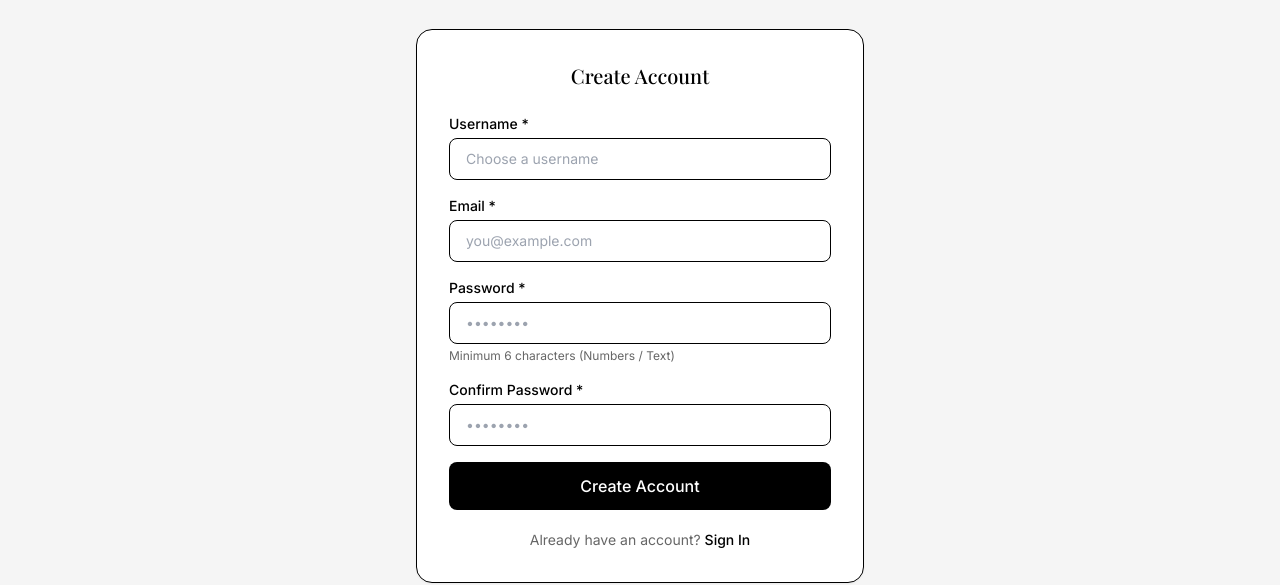
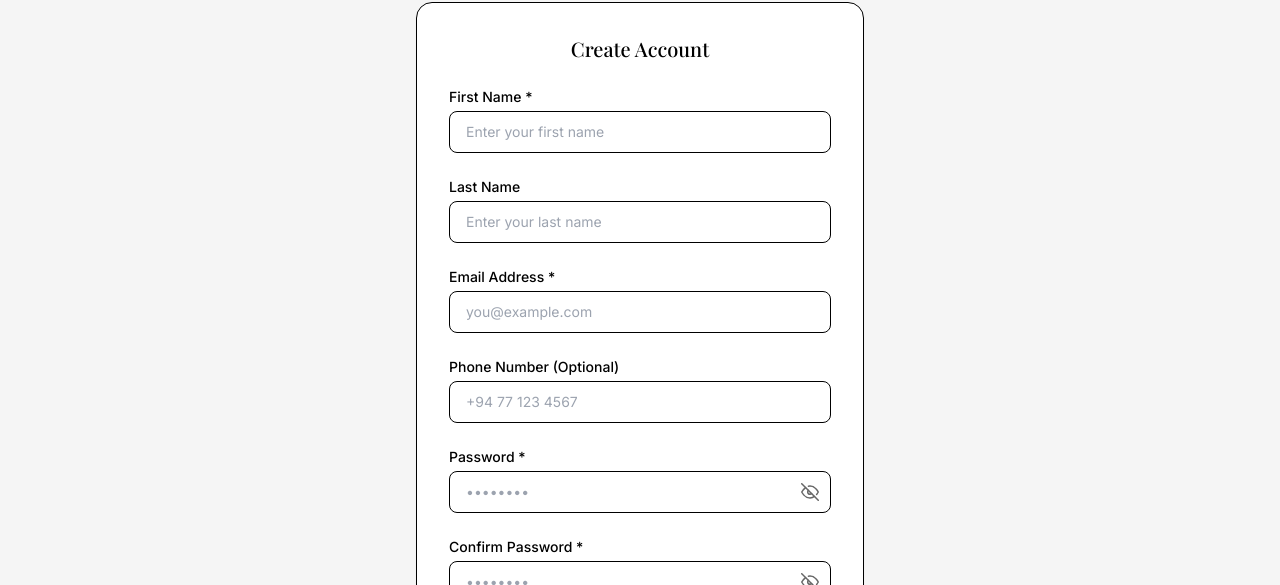
Before and after one commit to shani06012006-ui/Liora-E-commerce-project, a React (Vite) app in the folder frontend/: page /register in a window 1280 px wide. Shown: the part 215-800 px from the top of the page. Built offline with nearby package versions, Linux system fonts and the light colour scheme; no server answers.

Commit message:
Updated the Register page

```diff
--- a/frontend/src/pages/Register.jsx
+++ b/frontend/src/pages/Register.jsx
@@ -2,12 +2,16 @@ import { useState } from 'react';
 import { useNavigate, Link } from 'react-router-dom';
 import toast from 'react-hot-toast';
 import { authAPI } from '../services/api';
+import { FiEye, FiEyeOff } from "react-icons/fi";
 
 const Register = () => {
   const [formData, setFormData] = useState({
-    username: '', email: '', password: '', confirmPassword: ''
+      firstName: '', lastName: '', phone: '', email: '', password: '', confirmPassword: '',
   });
+
   const [loading, setLoading] = useState(false);
+  const [showPassword, setShowPassword] = useState(false);
+  const [showConfirmPassword, setShowConfirmPassword] = useState(false);
   const navigate = useNavigate();
 
   const handleChange = (e) => setFormData({ ...formData, [e.target.name]: e.target.value });
@@ -27,7 +31,9 @@ const Register = () => {
     setLoading(true);
     try {
       await authAPI.register({
-        username: formData.username,
+        first_name: formData.firstName,
+        last_name: formData.lastName,
+        phone: formData.phone,
         email: formData.email,
         password: formData.password,
       });
@@ -44,10 +50,12 @@ const Register = () => {
   };
 
   const fields = [
-    { name: 'username',        label: 'Username *',         type: 'text',     placeholder: 'Choose a username'    },
-    { name: 'email',           label: 'Email *',            type: 'email',    placeholder: 'you@example.com'      },
-    { name: 'password',        label: 'Password *',         type: 'password', placeholder: '••••••••'             },
-    { name: 'confirmPassword', label: 'Confirm Password *', type: 'password', placeholder: '••••••••'             },
+    { name: 'firstName', label: 'First Name *', type: 'text', placeholder: 'Enter your first name',},
+    { name: 'lastName',  label: 'Last Name',    type: 'text', placeholder: 'Enter your last name', },
+    { name: 'email',     label: 'Email Address *', type: 'email', placeholder: 'you@example.com',  },
+    { name: 'phone',     label: 'Phone Number (Optional)', type: 'tel', placeholder: '+94 77 123 4567',},
+    { name: 'password',  label: 'Password *',    type: 'password',   placeholder: '••••••••', },
+    { name: 'confirmPassword', label: 'Confirm Password *', type: 'password', placeholder: '••••••••' },
   ];
 
   return (
@@ -65,36 +73,47 @@ const Register = () => {
             Create Account
           </h2>
 
-          <form onSubmit={handleSubmit} className="space-y-4">
+          <form onSubmit={handleSubmit} className="space-y-6">
             {fields.map(({ name, label, type, placeholder }) => (
               <div key={name}>
                 <label className="block text-sm font-medium text-gray-700 mb-1">{label}</label>
-                <input
-                  type={type}
-                  name={name}
-                  placeholder={placeholder}
-                  value={formData[name]}
-                  onChange={handleChange}
-                  required
-                  className={`w-full px-4 py-2.5 border rounded-lg focus:ring-2 focus:ring-gray-900 focus:border-transparent outline-none text-sm transition ${
-                    name === 'confirmPassword' && formData.confirmPassword && formData.password !== formData.confirmPassword
-                      ? 'border-red-400 bg-red-50'
-                      : name === 'confirmPassword' && formData.confirmPassword && formData.password === formData.confirmPassword
-                      ? 'border-green-400 bg-green-50'
-                      : 'border-gray-300'
-                  }`}
-                />
-                {name === 'password' && (
-                  <p className="text-xs text-gray-400 mt-1">Minimum 6 characters (Numbers / Text)</p>
-                )}
-                {/* Confirm password live feedback */}
-                {name === 'confirmPassword' && formData.confirmPassword && (
-                  <p className={`text-xs mt-1 ${
-                    formData.password === formData.confirmPassword ? 'text-green-600' : 'text-red-500'
-                  }`}>
-                    {formData.password === formData.confirmPassword ? '✓ Passwords match' : '✗ Passwords do not match'}
-                  </p>
-                )}
+                <div className="relative">
+              <input type={
+                  name === "password"
+                  ? (showPassword ? "text" : "password")
+                  : name === "confirmPassword"
+                  ? (showConfirmPassword ? "text" : "password")
+                  : type }
+                name={name} placeholder={placeholder} value={formData[name]}
+                onChange={handleChange} required={name !== "phone"}
+                className={`w-full px-4 py-2.5 border rounded-lg focus:ring-2 focus:ring-gray-900 focus:border-transparent outline-none text-sm transition ${
+                 name === "confirmPassword" &&
+                formData.confirmPassword &&
+                formData.password !== formData.confirmPassword
+                ? "border-red-400 bg-red-50"
+                : name === "confirmPassword" &&
+                  formData.confirmPassword &&
+                  formData.password === formData.confirmPassword
+                ? "border-green-400 bg-green-50"
+                : "border-gray-300"
+              }`}
+               />
+
+            {(name === "password" || name === "confirmPassword") && (
+          <button type="button" onClick={() => {
+            if (name === "password") {
+            setShowPassword(prev => !prev);
+          } else {
+            setShowConfirmPassword(prev => !prev);
+          }
+          }} className="absolute right-3 top-1/2 -translate-y-1/2 text-gray-500 hover:text-gray-800 transition" >
+        {name === "password"
+        ? (showPassword ? <FiEye size={18} /> : <FiEyeOff size={18} />)
+        : (showConfirmPassword ? <FiEye size={18} /> : <FiEyeOff size={18} />)}
+        </button>
+        )}
+
+</div>
               </div>
             ))}
 
@@ -111,7 +130,7 @@ const Register = () => {
                   </svg>
                   Sending OTP...
                 </span>
-              ) : 'Create Account'}
+              ) : 'Create My Account'}
             </button>
           </form>
 
```
